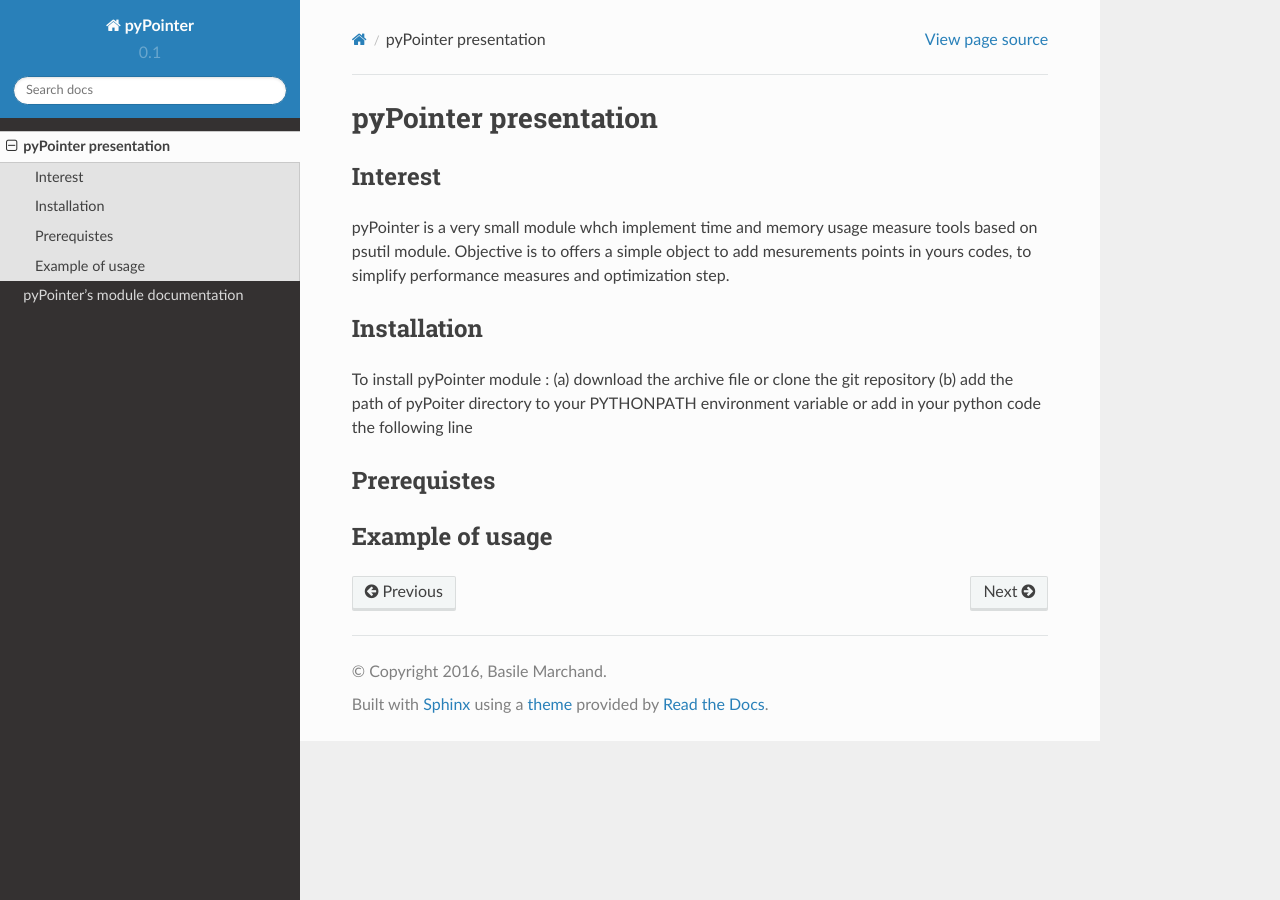
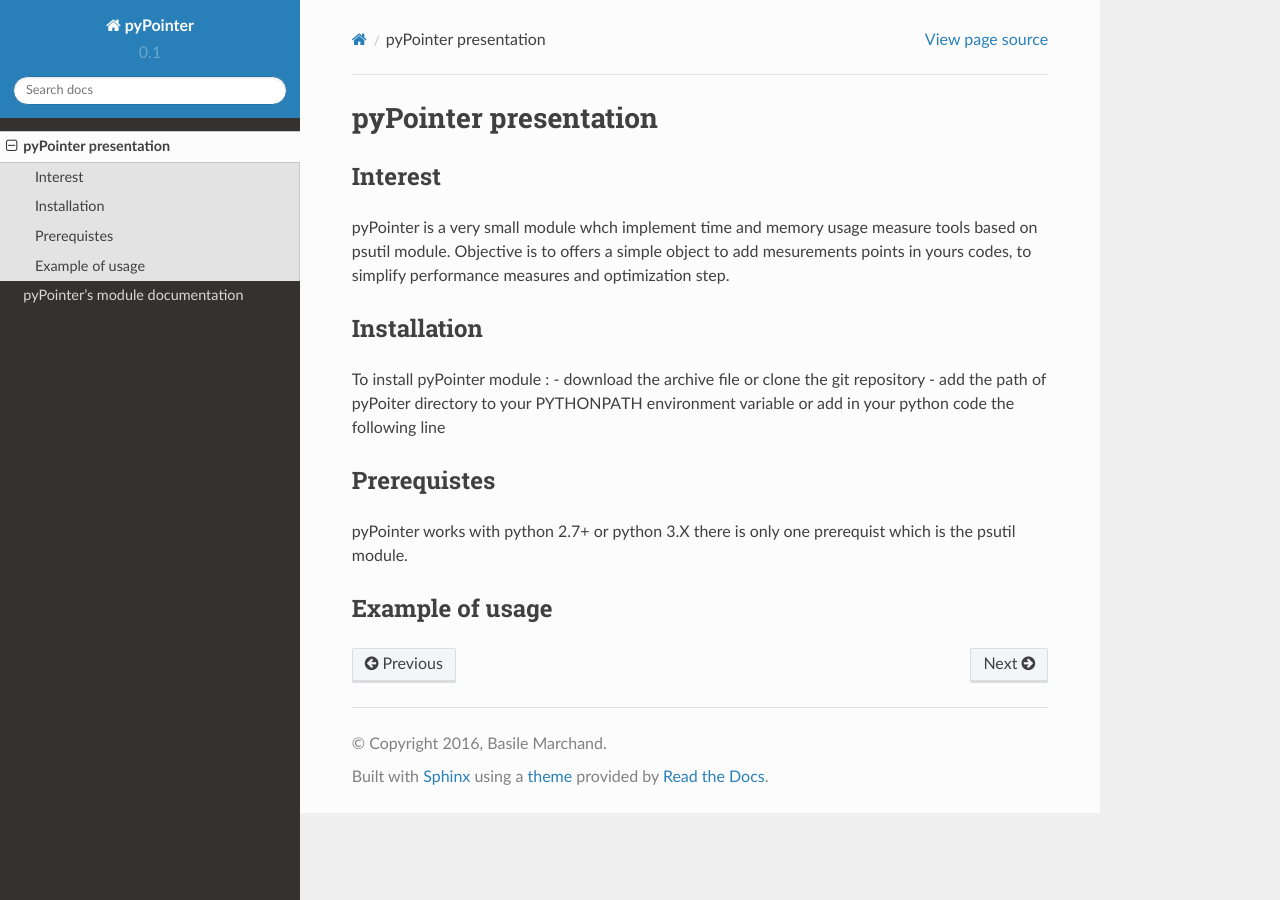
Before and after one commit to basileMarchand/pyPointer, a Sphinx documentation site: the page built from doc/source/introduction.rst, in a window 1280 px wide. Built offline with Sphinx 7.4.7 and the Read the Docs theme 2.0.0, drawn with Linux system fonts in a browser that asks for light colours.

```diff
--- a/doc/source/documentation.rst
+++ b/doc/source/documentation.rst
@@ -13,7 +13,7 @@ Pointer object description
 --------------------------
 
 .. autoclass:: pyPointer.Point
-   :members:
+   :members: start, stop, resume
 
 
 Time pointer
--- a/doc/source/index.rst
+++ b/doc/source/index.rst
@@ -18,7 +18,6 @@ Contents:
 
 
 
-
 Indices and tables
 ==================
 
--- a/doc/source/introduction.rst
+++ b/doc/source/introduction.rst
@@ -15,8 +15,8 @@ Installation
 ------------
 
 To install pyPointer module :
-(a) download the archive file or clone the git repository
-(b) add the path of pyPoiter directory to your PYTHONPATH environment variable
+- download the archive file or clone the git repository
+- add the path of pyPoiter directory to your PYTHONPATH environment variable
 or add in your python code the following line
 
 
@@ -24,6 +24,10 @@ or add in your python code the following line
 Prerequistes
 ------------
 
+pyPointer works with python 2.7+ or python 3.X there is only one prerequist which is the psutil module.
+
+
+
 
 
 Example of usage
```
Also changed, not shown: 14 other files.
